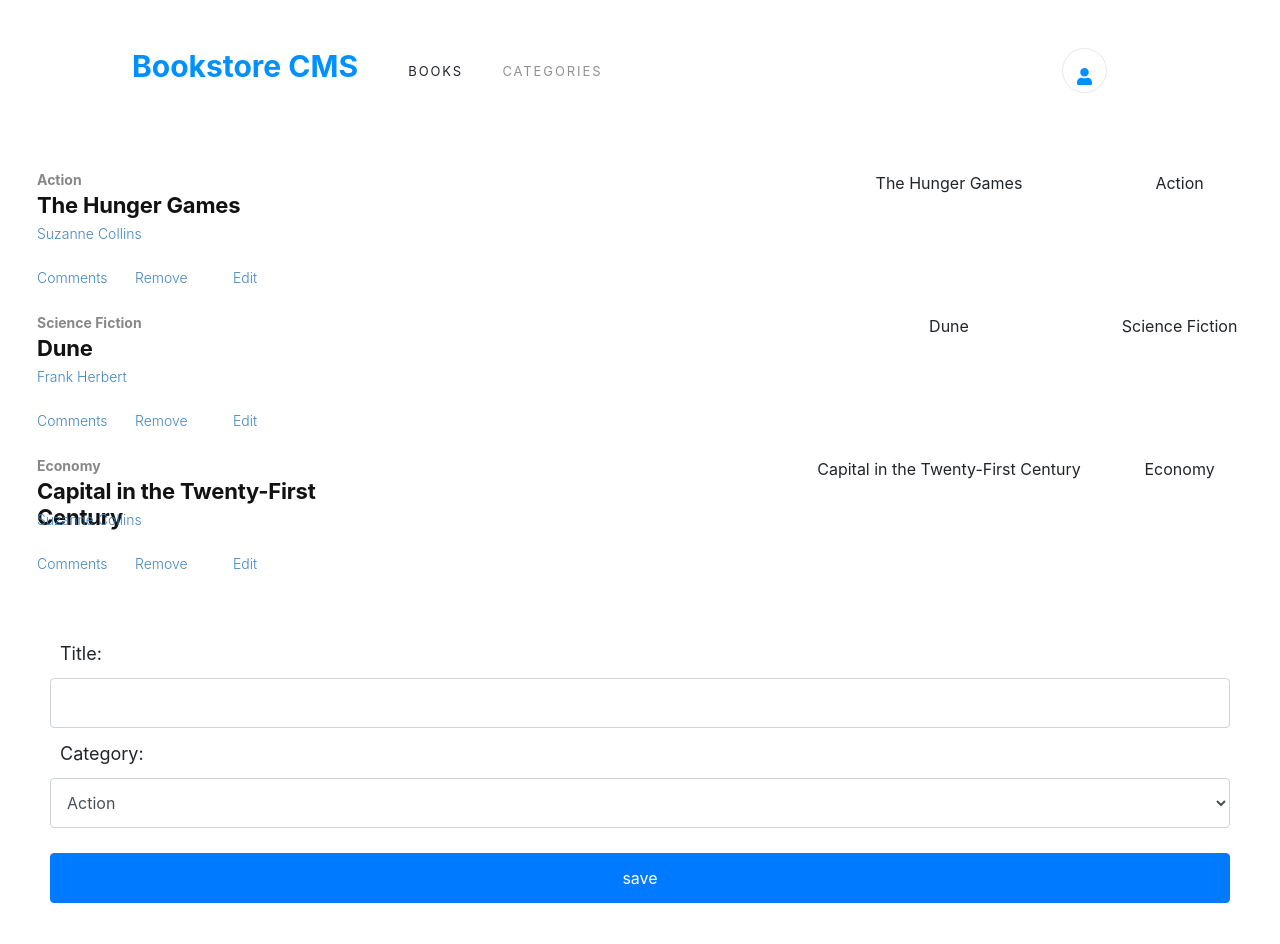
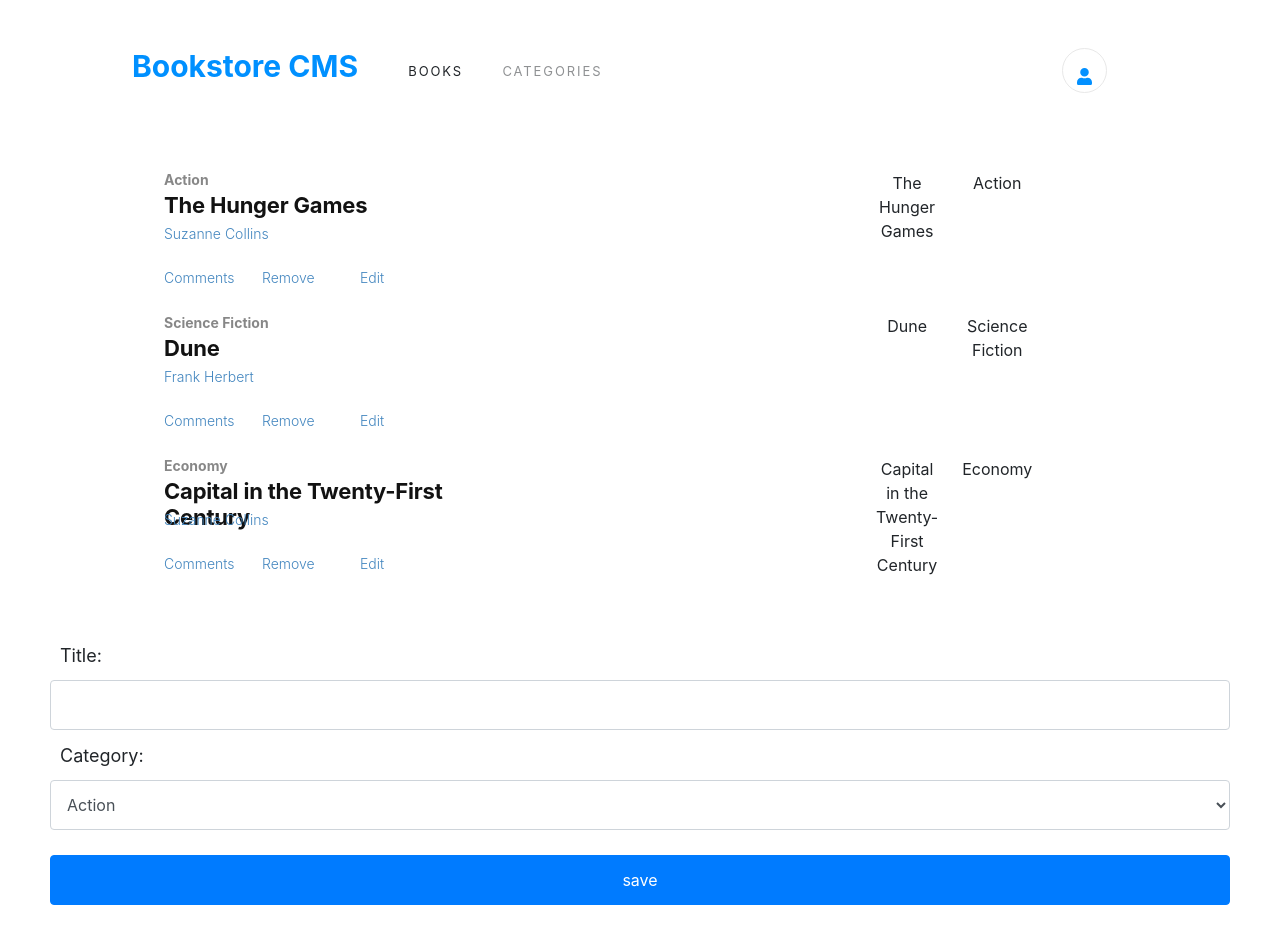
Before and after one commit to andresporras3423/bookstore-react, a React (Create React App) app: page / in a window 1280 px wide. Shown: the top 944 px of the page. Built offline with nearby package versions, Linux system fonts and the light colour scheme.

Commit message:
padding in booksList, left and right to center the content

```diff
--- a/src/App.css
+++ b/src/App.css
@@ -69,6 +69,11 @@
   line-height: normal;
   letter-spacing: -0.2px;
   color: #121212;
+}
+
+.booksList {
+  padding-left: 127px;
+  padding-right: 275px;
 }
 
 .border-color td,
--- a/src/containers/BooksList.js
+++ b/src/containers/BooksList.js
@@ -11,7 +11,7 @@ function BooksList(props) {
   const filterBooks = () => books.filter(book => book.category === category || category === 'All');
 
   return (
-    <div>
+    <div className="booksList">
       <CategoryFilter handleFilterChange={handleFilterChange} />
       <table className="table border-color">
         <tbody>
```
